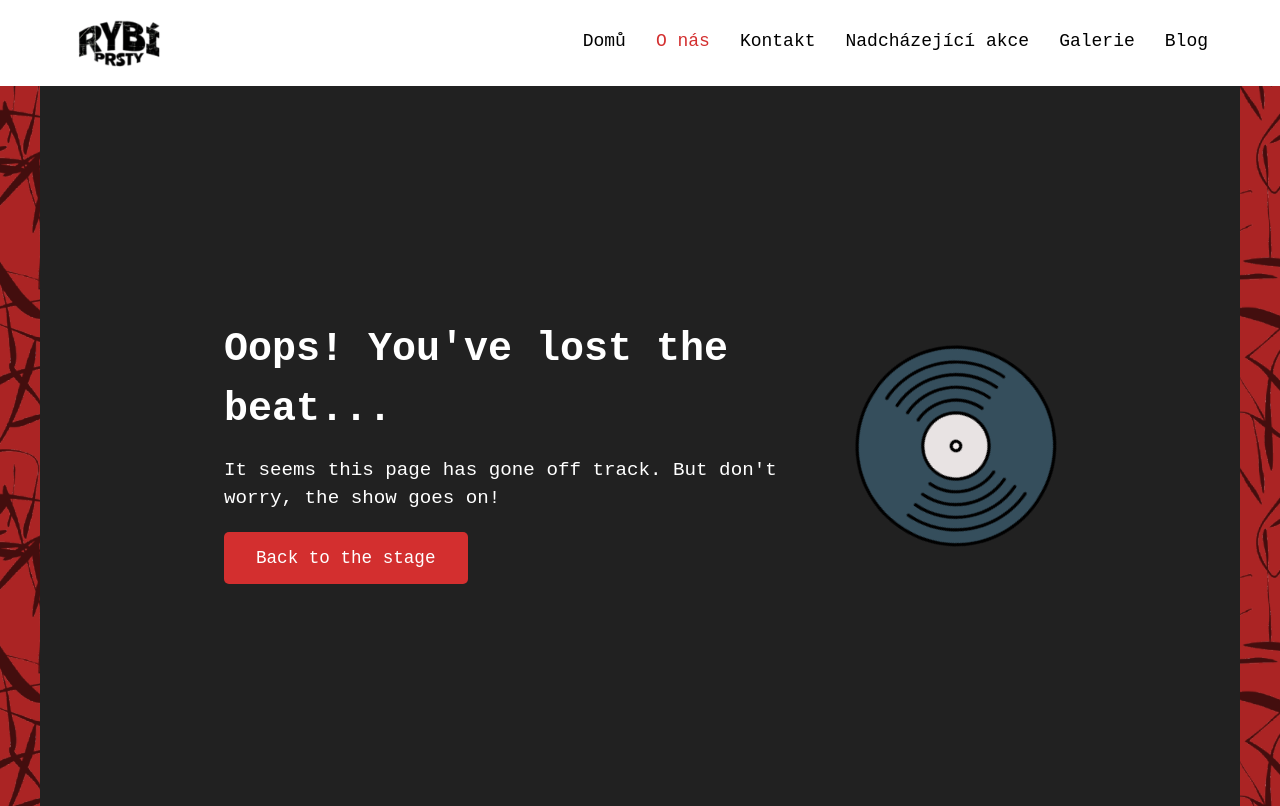
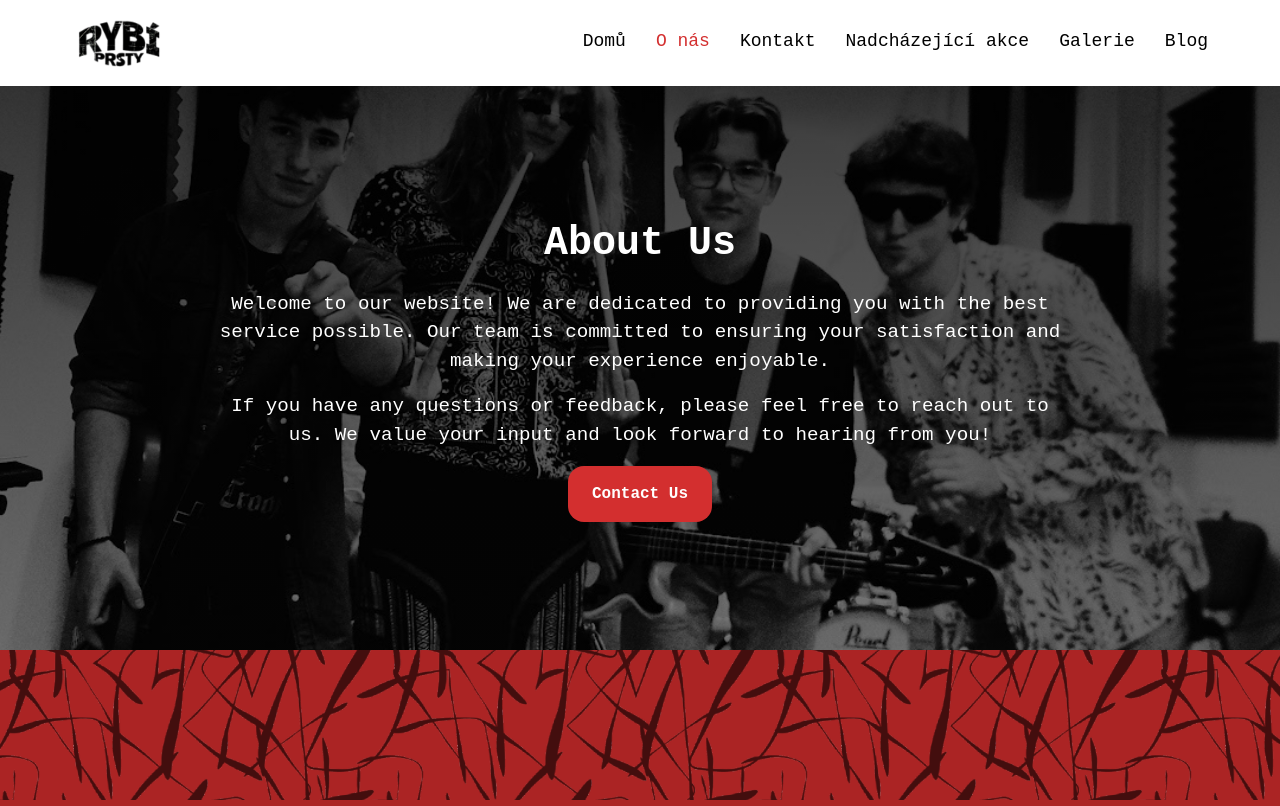
Before and after one commit to ilya496/rybiprsty, a React (Vite) app: page /about in a window 1280 px wide. Built offline with nearby package versions, Linux system fonts and the light colour scheme.

Commit message:
sketchy hero section on about us page

```diff
--- a/src/App.tsx
+++ b/src/App.tsx
@@ -6,6 +6,7 @@ import GalleryDetailPage from "./pages/GalleryDetailPage";
 import UpcomingEventsPage from "./pages/UpcomingEventsPage";
 import NotFoundPage from "./pages/NotFoundPage";
 import BlogPage from "./pages/BlogPage";
+import AboutPage from "./pages/AboutPage";
 
 function App() {
   return (
@@ -13,6 +14,7 @@ function App() {
       <Header />
       <Routes>
         <Route path="/" element={<HomePage />} />
+        <Route path="/about" element={<AboutPage />} />
         <Route path="/gallery" element={<GalleryPage />} />
         <Route path="/gallery/:eventName" element={<GalleryDetailPage />} />
         <Route path="/upcoming" element={<UpcomingEventsPage />} />
--- a/src/pages/AboutPage.tsx
+++ b/src/pages/AboutPage.tsx
@@ -0,0 +1,25 @@
+function AboutPage() {
+  return (
+    <section className="hero">
+      <div className="container hero__container">
+        <h1 className="hero__title">About Us</h1>
+        <p className="hero__text">
+          Welcome to our website! We are dedicated to providing you with the
+          best service possible. Our team is committed to ensuring your
+          satisfaction and making your experience enjoyable.
+        </p>
+        <p className="hero__text">
+          If you have any questions or feedback, please feel free to reach out
+          to us. We value your input and look forward to hearing from you!
+        </p>
+        <div className="hero__cta">
+          <a href="/contact" className="btn btn--primary">
+            Contact Us
+          </a>
+        </div>
+      </div>
+    </section>
+  );
+}
+
+export default AboutPage;
--- a/src/scss/layout/_about.scss
+++ b/src/scss/layout/_about.scss
@@ -1,132 +1,39 @@
 @use "../abstract" as *;
 
-.about-page {
-  color: #333;
+.hero {
+  background: linear-gradient(rgba(0, 0, 0, 0.75), rgba(0, 0, 0, 0.5)),
+    url("/images/skupinova_fotka-modified.jpg");
+  background-size: cover;
+  background-position: center;
+  background-repeat: no-repeat;
 
-  .hero {
-    background: linear-gradient(135deg, #6a11cb, #2575fc);
-    color: white;
-    text-align: center;
-    padding: 80px 20px;
-
-    &__title {
-      font-size: 3rem;
-      font-weight: bold;
-    }
-
-    &__subtitle {
-      margin-top: 10px;
-      font-size: 1.5rem;
-      max-width: 800px;
-      margin-left: auto;
-      margin-right: auto;
-    }
-
-    &__buttons {
-      margin-top: 20px;
-      display: flex;
-      justify-content: center;
-      gap: 20px;
-    }
-
-    &__button {
-      background-color: white;
-      color: #2575fc;
-      transition: 0.3s;
-
-      &:hover {
-        background-color: #f0f0f0;
-      }
-    }
+  &__container {
+    padding: 8rem 2rem;
+    display: flex;
+    flex-direction: column;
+    justify-content: center;
+    align-items: center;
+    color: #fff;
   }
 
-  .features {
-    background: #f9f9f9;
-    padding: 60px 20px;
+  .hero__title {
+    font-size: 2.5rem;
+    font-weight: 700;
     text-align: center;
-
-    &__grid {
-      display: flex;
-      flex-wrap: wrap;
-      justify-content: center;
-      gap: 30px;
-      margin-top: 40px;
-    }
+    margin-bottom: 1rem;
   }
 
-  .feature-card {
-    background: white;
-    padding: 30px;
-    border-radius: 10px;
-    box-shadow: 0 4px 15px rgba(0, 0, 0, 0.1);
+  .hero__text {
+    font-size: 1.2rem;
     text-align: center;
-    transition: transform 0.3s, box-shadow 0.3s;
-    width: 300px;
-
-    &:hover {
-      transform: translateY(-10px);
-      box-shadow: 0 10px 25px rgba(0, 0, 0, 0.15);
-    }
-
-    &__icon {
-      margin-bottom: 20px;
-
-      img {
-        width: 50px;
-        height: 50px;
-      }
-    }
-
-    &__title {
-      font-size: 1.5rem;
-      font-weight: bold;
-      margin-bottom: 15px;
-      color: #2575fc;
-    }
-
-    &__description {
-      color: #666;
-      line-height: 1.6;
-    }
+    margin-bottom: 1rem;
+    max-width: 75%;
   }
 
-  .section-title {
-    font-size: 2.2rem;
-    font-weight: bold;
-    margin-bottom: 20px;
-    color: #333;
-  }
-
-  .mission, .contact {
-    padding: 60px 20px;
-    text-align: center;
-    max-width: 900px;
-    margin: 0 auto;
-
-    &__text {
-      font-size: 1.2rem;
-      line-height: 1.8;
-      margin-bottom: 40px;
-    }
-  }
-
-  .mission {
-    background: white;
-  }
-
-  .contact {
-    background: #f9f9f9;
-
-    &__link {
-      color: #2575fc;
-      font-weight: bold;
-      text-decoration: none;
-      transition: color 0.3s;
-
-      &:hover {
-        color: #6a11cb;
-        text-decoration: underline;
-      }
-    }
+  .btn--primary {
+    background-color: $accent-color;
+    color: #fff;
+    padding: 1rem 1.5rem;
+    border-radius: $border-radius-large;
   }
 }
```
Also changed, not shown: public/images/skupinova_fotka-modified.jpg (added), src/pages/BlackjackPage.tsx (deleted), src/pages/PreviousEventsPage.tsx (deleted).
